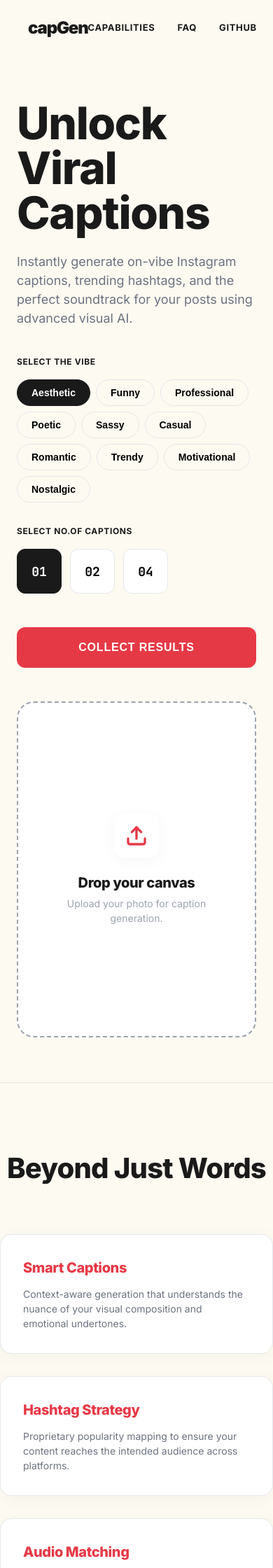
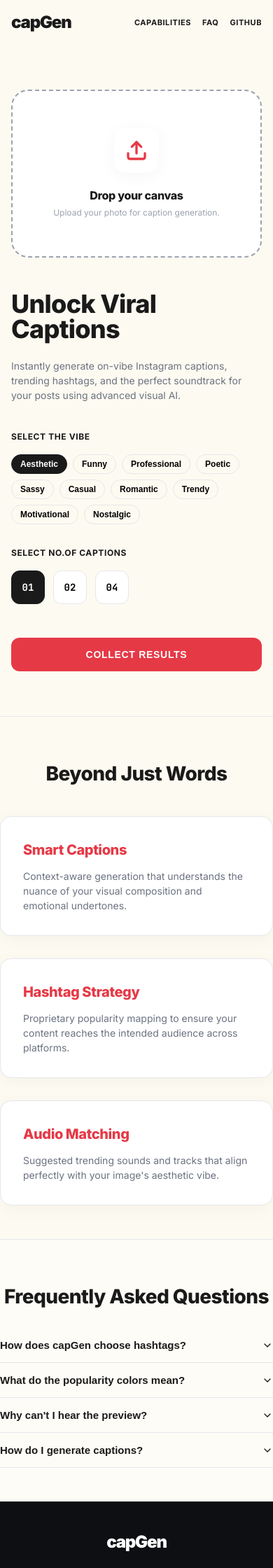
Before and after one commit to Adithyan-cb/capGen, a Django app: page / in a window 390 px wide. Shown: the top 2240 px of the page at 70% size. Run offline with Django 5.2, Linux system fonts and the light colour scheme.

Commit message:
make the site more responsive

```diff
--- a/static/css/style.css
+++ b/static/css/style.css
@@ -42,6 +42,12 @@
     text-transform: none;
 }
 
+@media (max-width: 640px) {
+    h2 {
+        font-size: clamp(24px, 5vw, 40px);
+    }
+}
+
 .label-caps {
     font-size: 11px;
     font-weight: 700;
@@ -57,8 +63,20 @@
     padding: 0 24px;
 }
 
+@media (max-width: 640px) {
+    .container {
+        padding: 0 16px;
+    }
+}
+
 .section-padding {
     padding: 80px 0;
+}
+
+@media (max-width: 640px) {
+    .section-padding {
+        padding: 48px 0;
+    }
 }
 
 /* Navigation */
@@ -69,6 +87,13 @@
     justify-content: space-between;
     padding: 0 40px;
     background: var(--color-background);
+}
+
+@media (max-width: 640px) {
+    .header-nav {
+        padding: 0 16px;
+        height: 64px;
+    }
 }
 
 .logo {
@@ -83,6 +108,15 @@
     display: flex;
     gap: 32px;
     align-items: center;
+}
+
+@media (max-width: 640px) {
+    .nav-links {
+        gap: 16px;
+    }
+    .nav-links .nav-link {
+        font-size: 11px;
+    }
 }
 
 .nav-link {
@@ -111,13 +145,13 @@
 }
 
 .hero-content h1 {
-    font-size: 64px;
+    font-size: clamp(36px, 8vw, 64px);
     line-height: 1;
     margin-bottom: 24px;
 }
 
 .hero-content .description {
-    font-size: 18px;
+    font-size: clamp(14px, 2.5vw, 18px);
     color: var(--color-gray-text);
     margin-bottom: 40px;
     max-width: 480px;
@@ -145,14 +179,21 @@
 }
 
 .vibe-pill {
-    padding: 10px 20px;
+    padding: 8px 16px;
     background: transparent;
     border: 1.5px solid var(--color-border);
     border-radius: var(--radius-full);
-    font-size: 14px;
+    font-size: 13px;
     font-weight: 600;
     cursor: pointer;
     transition: all 0.2s ease;
+}
+
+@media (max-width: 640px) {
+    .vibe-pill {
+        padding: 6px 12px;
+        font-size: 12px;
+    }
 }
 
 .vibe-pill:hover {
@@ -207,6 +248,14 @@
     justify-content: center;
 }
 
+@media (max-width: 640px) {
+    .count-pill {
+        width: 48px;
+        height: 48px;
+        font-size: 14px;
+    }
+}
+
 .count-pill:hover {
     border-color: var(--color-ink);
 }
@@ -233,6 +282,13 @@
     transition: all 0.2s ease;
 }
 
+@media (max-width: 640px) {
+    .btn-generate {
+        padding: 16px 24px;
+        font-size: 14px;
+    }
+}
+
 .btn-generate:hover {
     transform: translateY(-2px);
     background: #d62d39;
@@ -244,7 +300,7 @@
     background: var(--color-white);
     border: 2px dashed #9CA3AF;
     border-radius: var(--radius-xl);
-    padding: 80px 40px;
+    padding: 40px 20px;
     text-align: center;
     cursor: pointer;
     transition: border-color 0.3s ease;
@@ -253,9 +309,17 @@
     align-items: center;
     justify-content: center;
     gap: 20px;
-    overflow: hidden; /* Ensure image corners are clipped by radius */
-    height: 480px; /* Fixed height for consistent layout */
+    overflow: hidden;
+    min-height: 320px;
+    height: 100%;
     max-width: 100%;
+}
+
+@media (max-width: 640px) {
+    .upload-canvas {
+        min-height: 240px;
+        padding: 32px 16px;
+    }
 }
 
 .upload-canvas:hover {
@@ -313,6 +377,12 @@
     margin: 40px auto 0;
 }
 
+@media (max-width: 640px) {
+    .faq-list {
+        margin: 24px auto 0;
+    }
+}
+
 .faq-item {
     border-bottom: 1px solid var(--color-border);
 }
@@ -330,6 +400,19 @@
     display: flex;
     justify-content: space-between;
     align-items: center;
+    gap: 16px;
+}
+
+@media (max-width: 640px) {
+    .faq-trigger {
+        padding: 16px 0;
+        font-size: 15px;
+    }
+    .faq-trigger svg {
+        width: 16px;
+        height: 16px;
+        flex-shrink: 0;
+    }
 }
 
 .faq-content {
@@ -342,6 +425,13 @@
 .faq-content p {
     padding-bottom: 24px;
     color: var(--color-gray-text);
+}
+
+@media (max-width: 640px) {
+    .faq-content p {
+        padding-bottom: 16px;
+        font-size: 14px;
+    }
 }
 
 .faq-item.active .faq-content {
@@ -378,6 +468,12 @@
     padding: 64px 0;
 }
 
+@media (max-width: 640px) {
+    .main-footer {
+        padding: 40px 0;
+    }
+}
+
 .footer-content {
     display: flex;
     justify-content: space-between;
@@ -387,6 +483,7 @@
 @media (max-width: 640px) {
     .footer-content {
         flex-direction: column;
-        gap: 32px;
+        gap: 24px;
+        text-align: center;
     }
 }
--- a/templates/core/index.html
+++ b/templates/core/index.html
@@ -93,9 +58,9 @@
                                 </div>
                                 <div style="margin-top: 10px;">
                                     <h3 id="upload-title"
-                                        style="font-size: 20px; font-weight: 800; margin-bottom: 4px;">Drop your canvas
+                                        style="font-size: clamp(16px, 4vw, 20px); font-weight: 800; margin-bottom: 4px;">Drop your canvas
                                     </h3>
-                                    <p id="upload-status" style="color: #9CA3AF; font-size: 14px;">Upload your photo for
+                                    <p id="upload-status" style="color: #9CA3AF; font-size: clamp(12px, 2.5vw, 14px);">Upload your photo for
                                         caption generation.</p>
                                 </div>
                             </div>
@@ -140,8 +140,8 @@
         <!-- Capabilities Section -->
         <section id="capabilities" class="container section-padding reveal"
             style="border-top: 1.5px solid var(--color-border);">
-            <header style="text-align: center; margin-bottom: 64px;">
-                <h2 style="font-size: 40px; margin-top: 12px;">Beyond Just Words</h2>
+            <header style="text-align: center; margin-bottom: clamp(24px, 5vw, 64px);">
+                <h2 style="font-size: clamp(28px, 5vw, 40px); margin-top: 12px;">Beyond Just Words</h2>
             </header>
 
             <div class="capability-grid">
@@ -165,8 +165,8 @@
         <!-- FAQ Section -->
         <section id="faq" class="container section-padding reveal"
             style="background: rgba(255,255,255,0.4); border-top: 1.5px solid var(--color-border);">
-            <header style="text-align: center;">
-                <h2 style="font-size: 40px; margin-top: 12px;">Frequently Asked Questions</h2>
+            <header style="text-align: center; margin-bottom: clamp(24px, 5vw, 64px);">
+                <h2 style="font-size: clamp(28px, 5vw, 40px); margin-top: 12px;">Frequently Asked Questions</h2>
             </header>
 
             <div class="faq-list">
```
Also changed, not shown: other parts of templates/core/index.html (+35 -35 lines), templates/core/results.html (+125 -1 lines).
